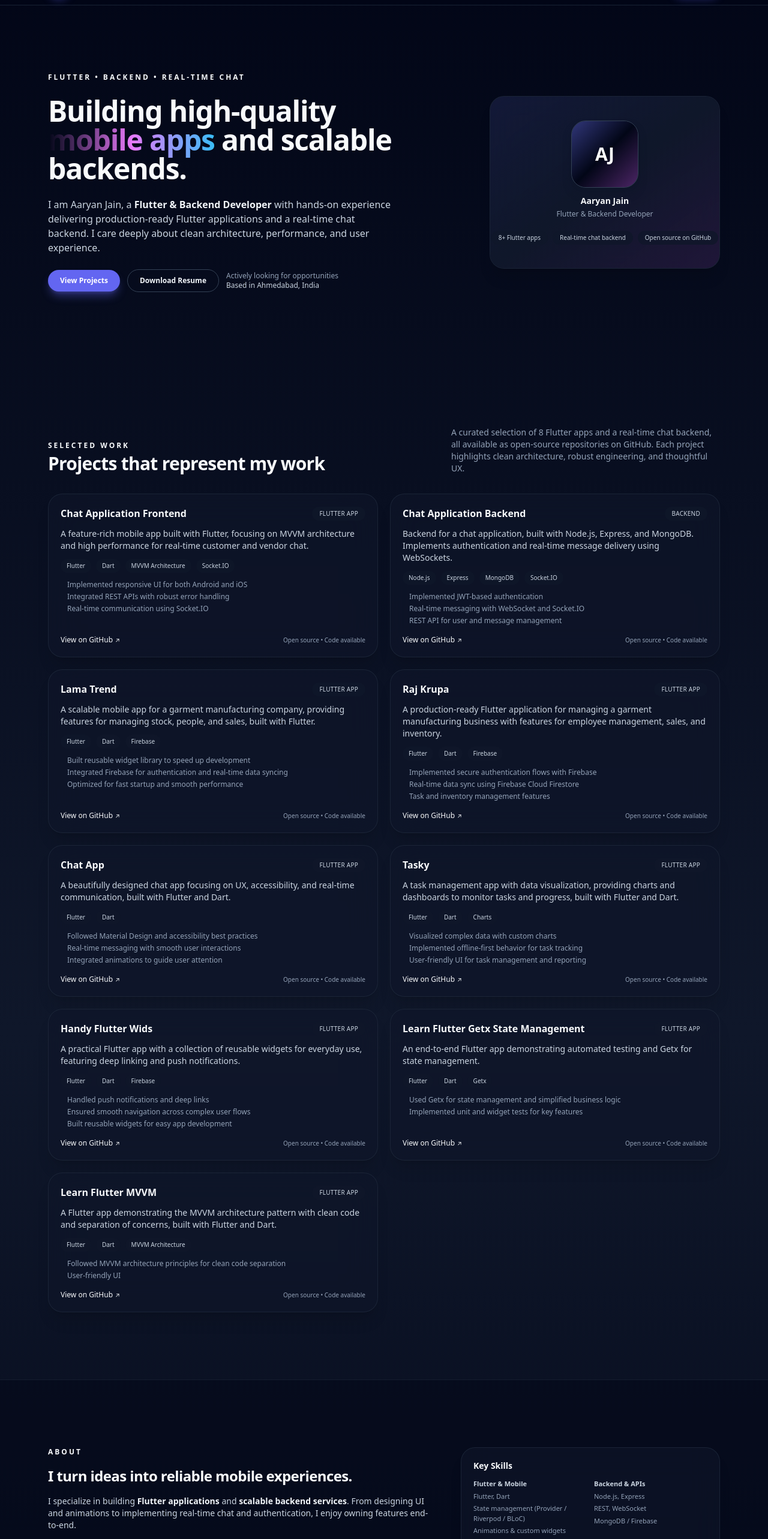
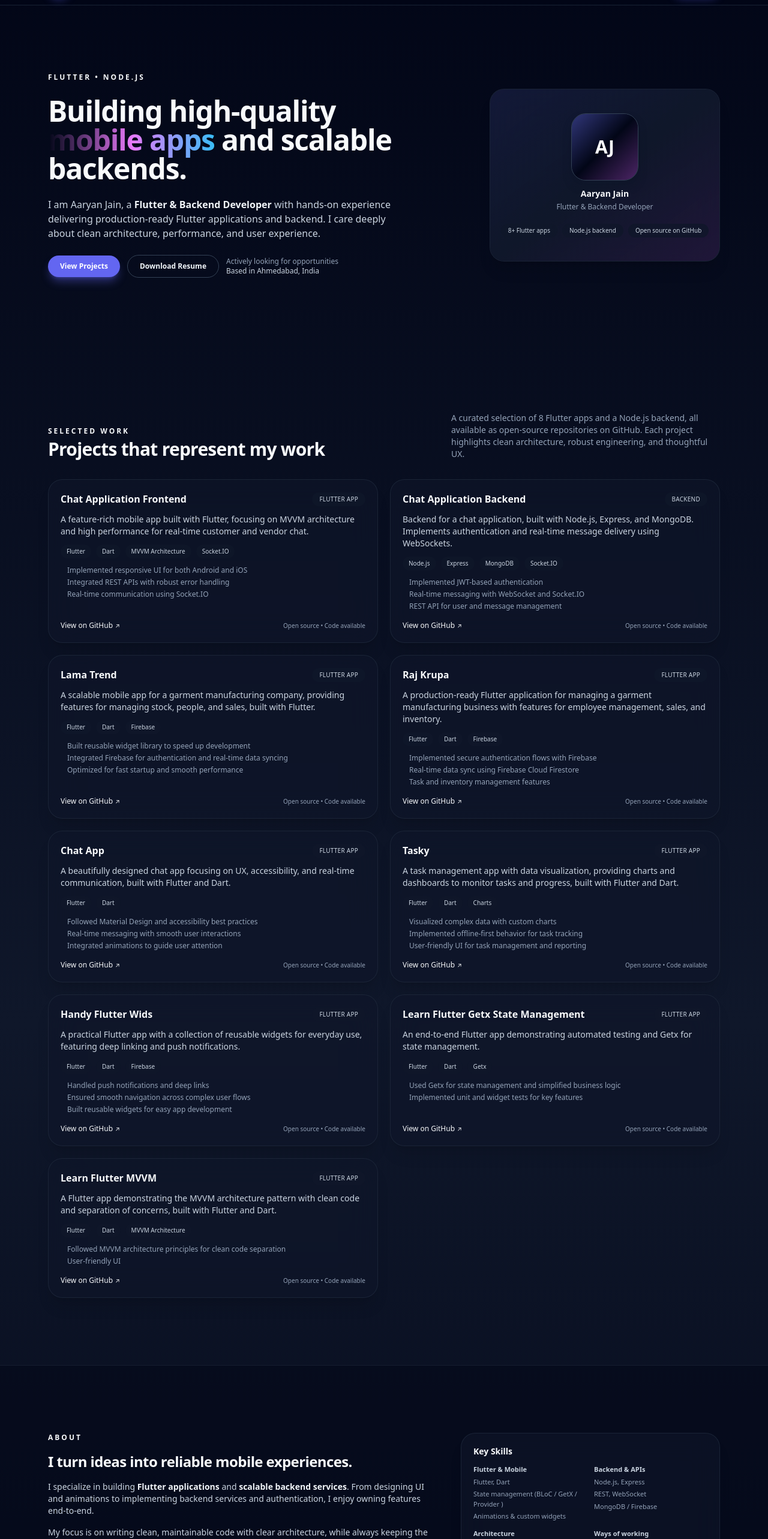
Before and after one commit to FlutterDevAaryan/portfolio, a React (Vite) app: page / in a window 1280 px wide. Shown: the part 60-2626 px from the top of the page at 60% size. Built offline with nearby package versions, Linux system fonts and the light colour scheme.

Commit message:
quick fixes

```diff
--- a/src/components/AboutAndSkills.tsx
+++ b/src/components/AboutAndSkills.tsx
@@ -29,7 +29,7 @@ export const AboutAndSkills = () => {
             <span className="font-semibold text-slate-100">
               scalable backend services
             </span>
-            . From designing UI and animations to implementing real-time chat
+            . From designing UI and animations to implementing backend services
             and authentication, I enjoy owning features end-to-end.
           </p>
           <p className="text-xs leading-relaxed text-slate-300 md:text-sm">
@@ -58,7 +58,7 @@ export const AboutAndSkills = () => {
               </p>
               <ul className="space-y-1 text-[11px] text-slate-400">
                 <li>Flutter, Dart</li>
-                <li>State management (Provider / Riverpod / BLoC)</li>
+                <li>State management (BLoC / GetX / Provider )</li>
                 <li>Animations & custom widgets</li>
               </ul>
             </div>
@@ -79,7 +79,7 @@ export const AboutAndSkills = () => {
               <ul className="space-y-1 text-[11px] text-slate-400">
                 <li>Clean architecture</li>
                 <li>Modular codebases</li>
-                <li>Testing & CI basics</li>
+                <li>Testing & CDCI pipeline</li>
               </ul>
             </div>
             <div className="space-y-1">
--- a/src/components/Hero.tsx
+++ b/src/components/Hero.tsx
@@ -26,7 +26,7 @@ export const Hero = () => {
         variants={containerVariants}
       >
         <p className="text-xs font-semibold uppercase tracking-[0.25em] text-accent-400">
-          Flutter • Backend • Real-time Chat
+          Flutter • Node.js
         </p>
         <h1 className="text-3xl font-semibold tracking-tight text-slate-50 sm:text-4xl md:text-5xl">
           Building high-quality{" "}
@@ -41,7 +41,7 @@ export const Hero = () => {
             {personalInfo.role}
           </span>{" "}
           with hands-on experience delivering production-ready Flutter
-          applications and a real-time chat backend. I care deeply about clean
+          applications and backend. I care deeply about clean
           architecture, performance, and user experience.
         </p>
         <div className="flex flex-wrap items-center gap-3">
@@ -104,7 +104,7 @@ export const Hero = () => {
               8+ Flutter apps
             </span>
             <span className="rounded-full bg-slate-900/80 px-3 py-1">
-              Real-time chat backend
+              Node.js backend
             </span>
             <span className="rounded-full bg-slate-900/80 px-3 py-1">
               Open source on GitHub
--- a/src/components/Projects.tsx
+++ b/src/components/Projects.tsx
@@ -34,7 +34,7 @@ export const Projects = () => {
             </h2>
           </div>
           <p className="max-w-md text-xs text-slate-400 md:text-sm">
-            A curated selection of 8 Flutter apps and a real-time chat backend,
+            A curated selection of 8 Flutter apps and a Node.js backend,
             all available as open-source repositories on GitHub. Each project
             highlights clean architecture, robust engineering, and thoughtful
             UX.
```
